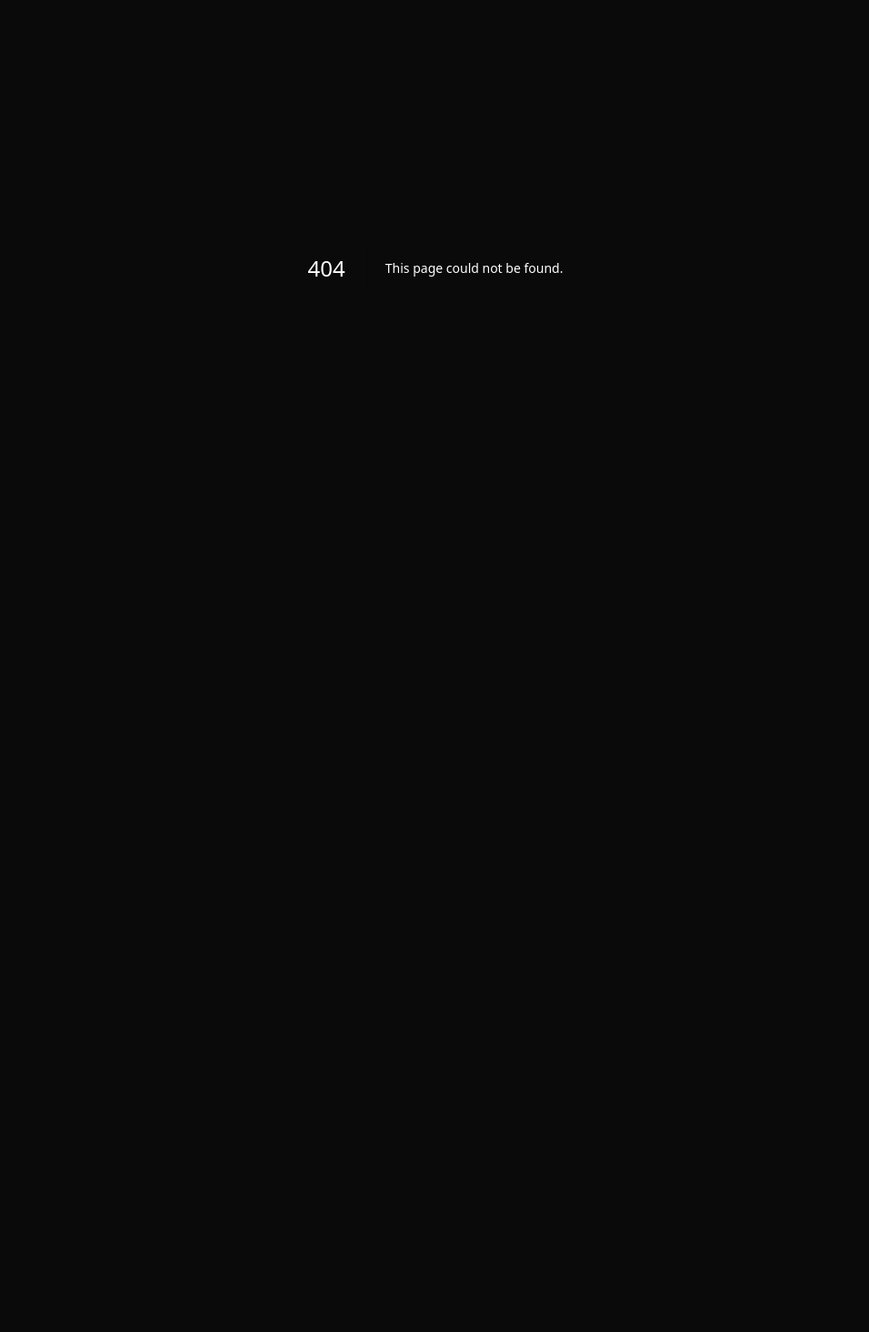
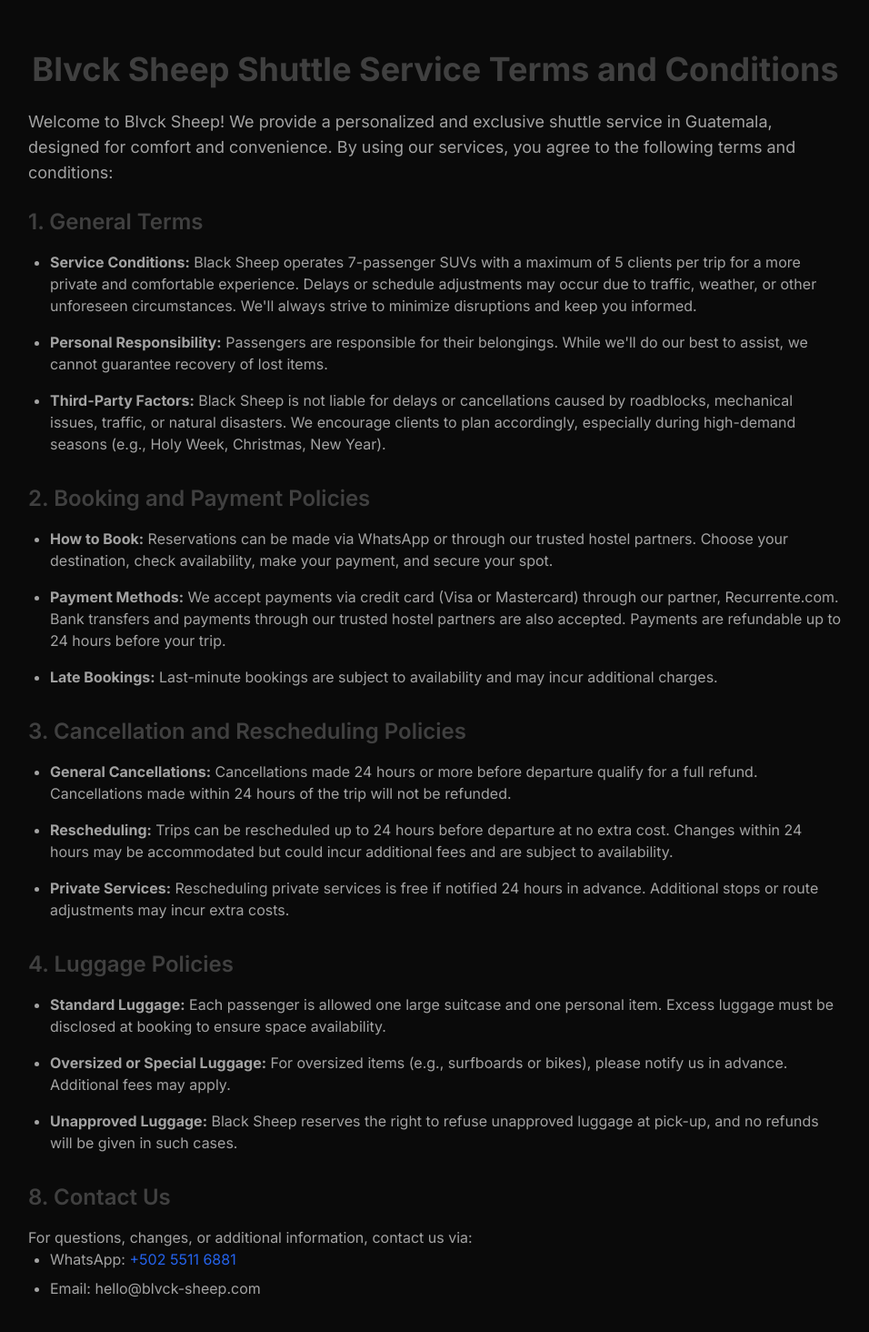
Before and after one commit to byron-rod/blvck-sheep, a Next.js app: page /terms-conditions in a window 1280 px wide. Before the commit this address had no page. Shown: the part 106-1570 px from the top of the page at 91% size, without its empty margins (161-1117 px from the left). Before the commit the page ends 800 px from the top, so only its background shows below. Built offline with nearby package versions, Linux system fonts and the light colour scheme.

Commit message:
finishing terms and conditions

```diff
--- a/src/app/layout.tsx
+++ b/src/app/layout.tsx
@@ -1,6 +1,8 @@
 import type { Metadata } from "next";
 import { Inter } from "next/font/google";
 import "./globals.css";
+import Navbar from "@/sections/Navbar";
+import Footer from "@/sections/Footer";
 
 const inter = Inter({
   variable: "--font-inter",
@@ -25,7 +27,9 @@ export default function RootLayout({
       <body
         className={`${inter.variable} font-sans antialiased bg-neutral-950 text-white`}
       >
+        <Navbar />
         {children}
+        <Footer />
       </body>
     </html>
   );
--- a/src/app/page.tsx
+++ b/src/app/page.tsx
@@ -11,7 +11,7 @@ import Navbar from "@/sections/Navbar";
 export default function Home() {
   return (
     <>
-      <Navbar />
+      {/* <Navbar /> */}
       <Hero />
       <LogoTicker />
       <About />
@@ -19,7 +19,7 @@ export default function Home() {
       <Destinations />
       <Faqs />
       <CallToAction />
-      <Footer />
+      {/* <Footer /> */}
     </>
   );
 }
--- /dev/null
+++ b/src/app/terms-conditions/page.tsx
@@ -0,0 +1,146 @@
+export const metadata = {
+  title: "Terms and Conditions - Black Sheep Shuttle Service",
+  description:
+    "Read the terms and conditions for using Black Sheep's personalized shuttle services in Guatemala.",
+};
+
+export default function TermsConditions() {
+  return (
+    <main className="container mx-auto max-w-4xl py-8 px-6 lg:px-0">
+      <h1 className="text-4xl font-bold mb-6 text-center text-neutral-700">
+        Blvck Sheep Shuttle Service Terms and Conditions
+      </h1>
+      <p className="text-lg mb-6 text-neutral-400">
+        Welcome to Blvck Sheep! We provide a personalized and exclusive shuttle
+        service in Guatemala, designed for comfort and convenience. By using our
+        services, you agree to the following terms and conditions:
+      </p>
+
+      {/* General Terms */}
+      <section className="mb-8">
+        <h2 className="text-2xl font-semibold mb-4 text-neutral-700">
+          1. General Terms
+        </h2>
+        <ul className="list-disc pl-6 text-neutral-400 space-y-4">
+          <li>
+            <strong>Service Conditions:</strong> Black Sheep operates
+            7-passenger SUVs with a maximum of 5 clients per trip for a more
+            private and comfortable experience. Delays or schedule adjustments
+            may occur due to traffic, weather, or other unforeseen
+            circumstances. We'll always strive to minimize disruptions and keep
+            you informed.
+          </li>
+          <li>
+            <strong>Personal Responsibility:</strong> Passengers are responsible
+            for their belongings. While we'll do our best to assist, we cannot
+            guarantee recovery of lost items.
+          </li>
+          <li>
+            <strong>Third-Party Factors:</strong> Black Sheep is not liable for
+            delays or cancellations caused by roadblocks, mechanical issues,
+            traffic, or natural disasters. We encourage clients to plan
+            accordingly, especially during high-demand seasons (e.g., Holy Week,
+            Christmas, New Year).
+          </li>
+        </ul>
+      </section>
+
+      {/* Booking and Payment Policies */}
+      <section className="mb-8">
+        <h2 className="text-2xl font-semibold mb-4 text-neutral-700">
+          2. Booking and Payment Policies
+        </h2>
+        <ul className="list-disc pl-6 text-neutral-400 space-y-4">
+          <li>
+            <strong>How to Book:</strong> Reservations can be made via WhatsApp
+            or through our trusted hostel partners. Choose your destination,
+            check availability, make your payment, and secure your spot.
+          </li>
+          <li>
+            <strong>Payment Methods:</strong> We accept payments via credit card
+            (Visa or Mastercard) through our partner, Recurrente.com. Bank
+            transfers and payments through our trusted hostel partners are also
+            accepted. Payments are refundable up to 24 hours before your trip.
+          </li>
+          <li>
+            <strong>Late Bookings:</strong> Last-minute bookings are subject to
+            availability and may incur additional charges.
+          </li>
+        </ul>
+      </section>
+
+      {/* Cancellation and Rescheduling */}
+      <section className="mb-8">
+        <h2 className="text-2xl font-semibold mb-4 text-neutral-700">
+          3. Cancellation and Rescheduling Policies
+        </h2>
+        <ul className="list-disc pl-6 text-neutral-400 space-y-4">
+          <li>
+            <strong>General Cancellations:</strong> Cancellations made 24 hours
+            or more before departure qualify for a full refund. Cancellations
+            made within 24 hours of the trip will not be refunded.
+          </li>
+          <li>
+            <strong>Rescheduling:</strong> Trips can be rescheduled up to 24
+            hours before departure at no extra cost. Changes within 24 hours may
+            be accommodated but could incur additional fees and are subject to
+            availability.
+          </li>
+          <li>
+            <strong>Private Services:</strong> Rescheduling private services is
+            free if notified 24 hours in advance. Additional stops or route
+            adjustments may incur extra costs.
+          </li>
+        </ul>
+      </section>
+
+      {/* Luggage Policies */}
+      <section className="mb-8">
+        <h2 className="text-2xl font-semibold mb-4 text-neutral-700">
+          4. Luggage Policies
+        </h2>
+        <ul className="list-disc pl-6 text-neutral-400 space-y-4">
+          <li>
+            <strong>Standard Luggage:</strong> Each passenger is allowed one
+            large suitcase and one personal item. Excess luggage must be
+            disclosed at booking to ensure space availability.
+          </li>
+          <li>
+            <strong>Oversized or Special Luggage:</strong> For oversized items
+            (e.g., surfboards or bikes), please notify us in advance. Additional
+            fees may apply.
+          </li>
+          <li>
+            <strong>Unapproved Luggage:</strong> Black Sheep reserves the right
+            to refuse unapproved luggage at pick-up, and no refunds will be
+            given in such cases.
+          </li>
+        </ul>
+      </section>
+
+      {/* Contact Section */}
+      <section className="mb-8">
+        <h2 className="text-2xl font-semibold mb-4 text-neutral-700">
+          8. Contact Us
+        </h2>
+        <p className="text-neutral-400">
+          For questions, changes, or additional information, contact us via:
+        </p>
+        <ul className="list-disc pl-6 text-neutral-400 space-y-2">
+          <li>
+            WhatsApp:{" "}
+            <a
+              href="https://wa.me/50255116881"
+              target="_blank"
+              rel="noopener noreferrer"
+              className="text-blue-600 hover:underline"
+            >
+              +502 5511 6881
+            </a>
+          </li>
+          <li>Email: hello@blvck-sheep.com</li>
+        </ul>
+      </section>
+    </main>
+  );
+}
--- a/src/sections/Faqs.tsx
+++ b/src/sections/Faqs.tsx
@@ -9,27 +9,27 @@ const faqs = [
   {
     question: "How do I book a ride?",
     answer:
-      "You can book your ride directly by contacting us via WhatsApp or with our trusted hostels. Choose your destination, check availability for your date and time, make your payment to reserve your spot, and we'll handle the rest!",
+      "You can book your ride directly by contacting us via WhatsApp or with our trusted hostels. Choose your destination, confirm availability for your date and time, make your payment, and we'll send you a booking confirmation to finalize your reservation!",
   },
   {
     question: "How do I pay for my reservation?",
     answer:
-      "We work with Guatemalan Fintech company Recurrente.com for easy and safe credit card link payments. We accept Visa or Mastercard. Also, accept money transfers to our accounts. Or, if you book with one of our trusted hostels they will take care of your reservation. All the money is refundable up until 24-hours before your trip.",
+      "We accept safe and secure payments through Recurrente.com via Visa or Mastercard. Money transfers to our accounts are also available for direct bookings. If you book through one of our trusted hostels, they will handle your payment. All payments are fully refundable if canceled at least 24 hours in advance.",
   },
   {
     question: "What are your cancellation or rescheduling policies?",
     answer:
-      "We understand that plans can change. You can cancel or reschedule your booking up to 24 hours before departure at no extra charge or for a full refund. Last minute changes, no shows, or cancellations will not be refunded under any circumstance.",
+      "Plans change—we get it! Cancel or reschedule up to 24 hours before departure at no extra charge for a full refund. Changes made less than 24 hours before departure or no-shows are non-refundable. For example, if your trip is on a Saturday at 10 AM, you must request changes or cancellations by Friday at 10 AM.",
   },
   {
-    question: "Can I bring luggage?",
+    question: "How much luggage may I bring?",
     answer:
-      "Yes, our SUVs are spacious and can accommodate your luggage. However, we recommend limiting it to one large suitcase and personal item for optimal comfort.",
+      "Our SUVs are spacious and can accommodate your luggage. For your comfort, we recommend one large suitcase and one personal item per passenger. If you have extra or oversized items, please let us know in advance as additional charges may apply.",
   },
   {
     question: "Do you provide door-to-door service?",
     answer:
-      "Yes! We offer door-to-door pick-up and drop-off for all our rides within certain areas, this will depend on the location and the type of service your require. Please provide your exact address and location when booking, if it is within our working parameters we will pick you up direclty, if not, we have specific pick-up and drop-off areas.",
+      "Yes! We offer door-to-door pick-up and drop-off in most areas we service. When booking, provide your exact address, and we'll confirm if it's within our coverage. If not, we'll arrange the nearest convenient pick-up and drop-off point for you.",
   },
 ];
 
--- a/src/sections/Footer.tsx
+++ b/src/sections/Footer.tsx
@@ -5,10 +5,10 @@ import Link from "next/link";
 const footerLinks = [
   {
     href: "mailto:connect@inari-agency.com",
-    label: "Contact",
+    label: "Email",
   },
-  { href: "#", label: "Privacy Policy" },
-  { href: "#", label: "Terms & Conditions" },
+  { href: "#", label: "WhatsApp" },
+  { href: "/terms-conditions", label: "Terms & Conditions" },
 ];
 
 export default function Footer() {
```
Also changed, not shown: src/app/terms-conditions/layout.tsx (deleted).
